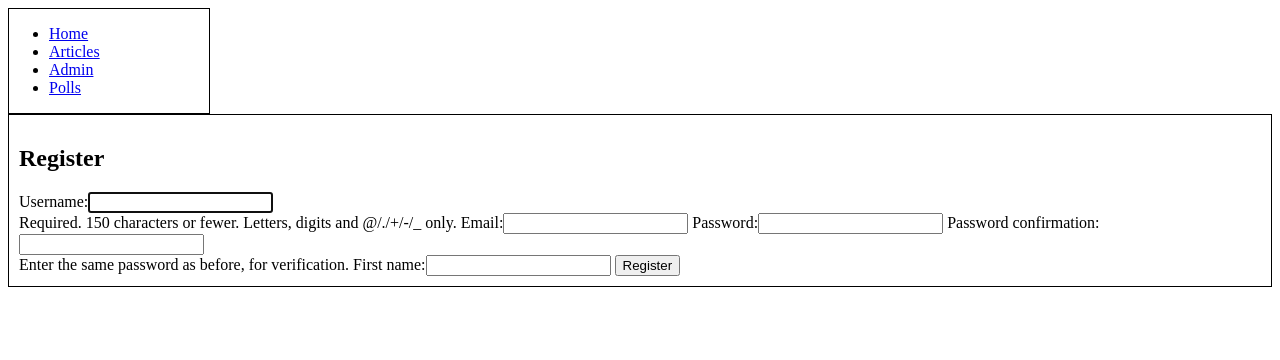
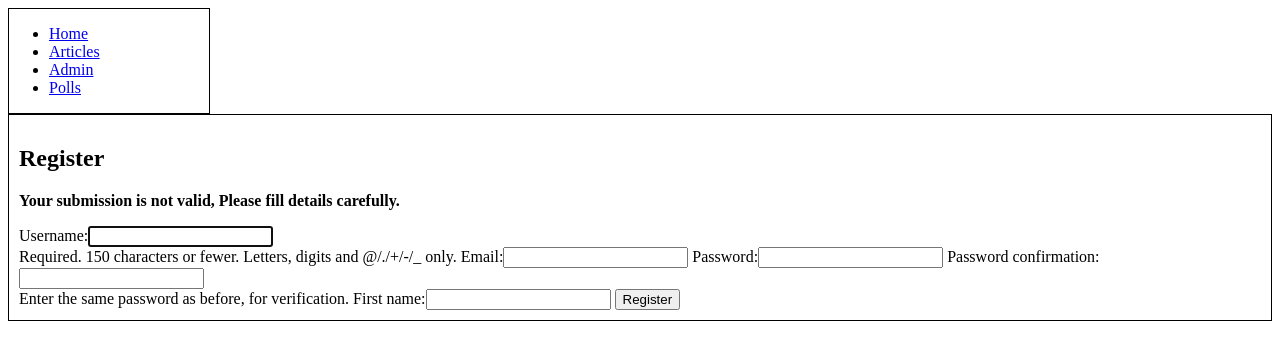
Before and after one commit to exploreshaifali/Poll-App, a Django app: template templates/register.html in a window 1280 px wide. Shown: the top 360 px of the page. Run offline with Django 3.2, Linux system fonts and the light colour scheme; the template is opened without the code that fills it: values that come from a table or form of the project are taken from there, others are empty; parts of the project's set-up code (start-up, migrations or seed data) failed here and were passed over.

Commit message:
showing users message if form is invalid.

```diff
--- a/templates/register.html
+++ b/templates/register.html
@@ -2,6 +2,15 @@
 
 {% block content %}
 	<h2>Register</h2>
+
+    {% if form.errors %}
+        <p class="error">Some error occured, Please try again!!</p>
+    {% endif %}
+
+    {% if not form.is_valid %}
+        <p class="error"><b>Your submission is not valid, Please fill details carefully.</b></p>
+    {% endif %}
+
 	<form action="/accounts/register/" method="post">
 		{% csrf_token %}
 		{{ form }}
```
